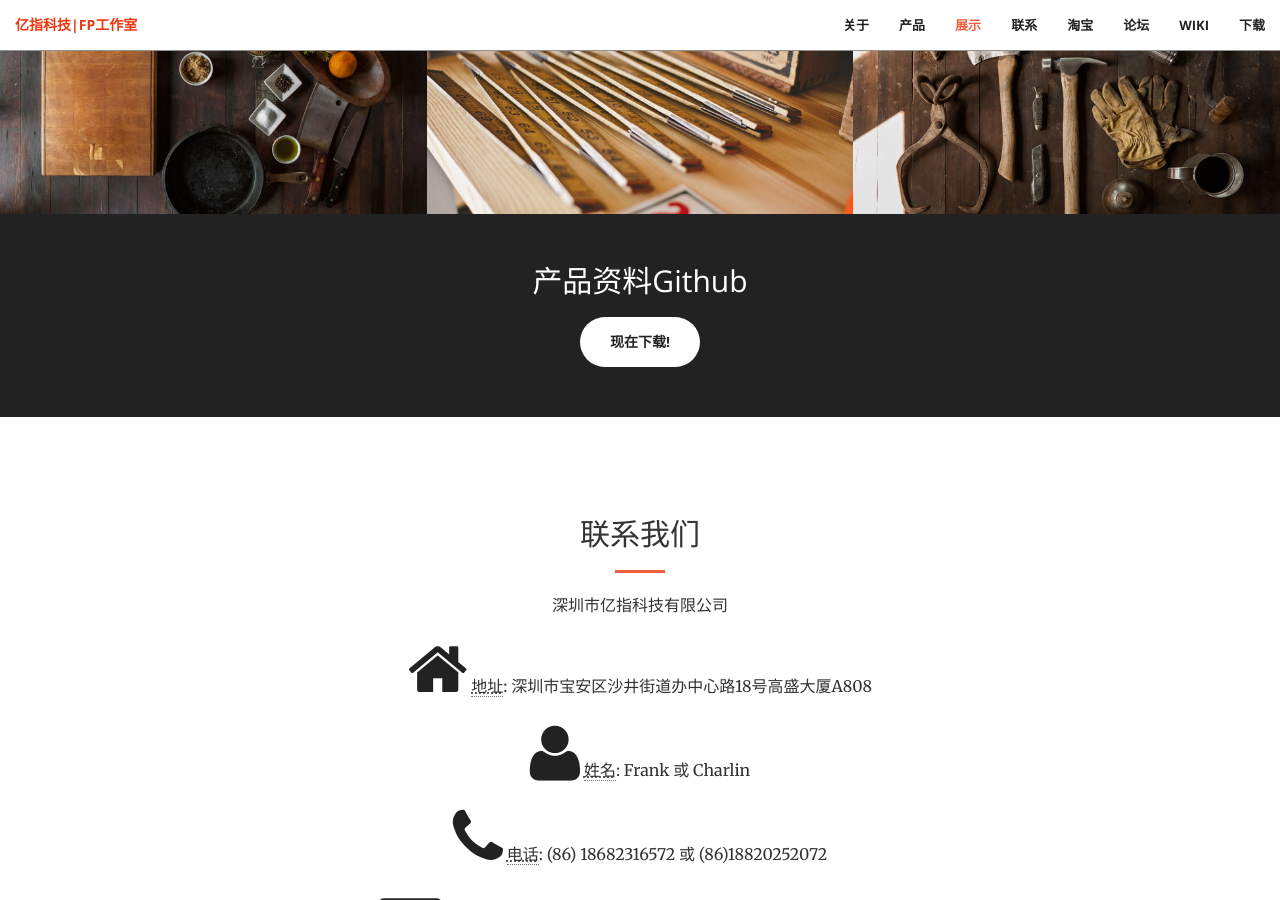
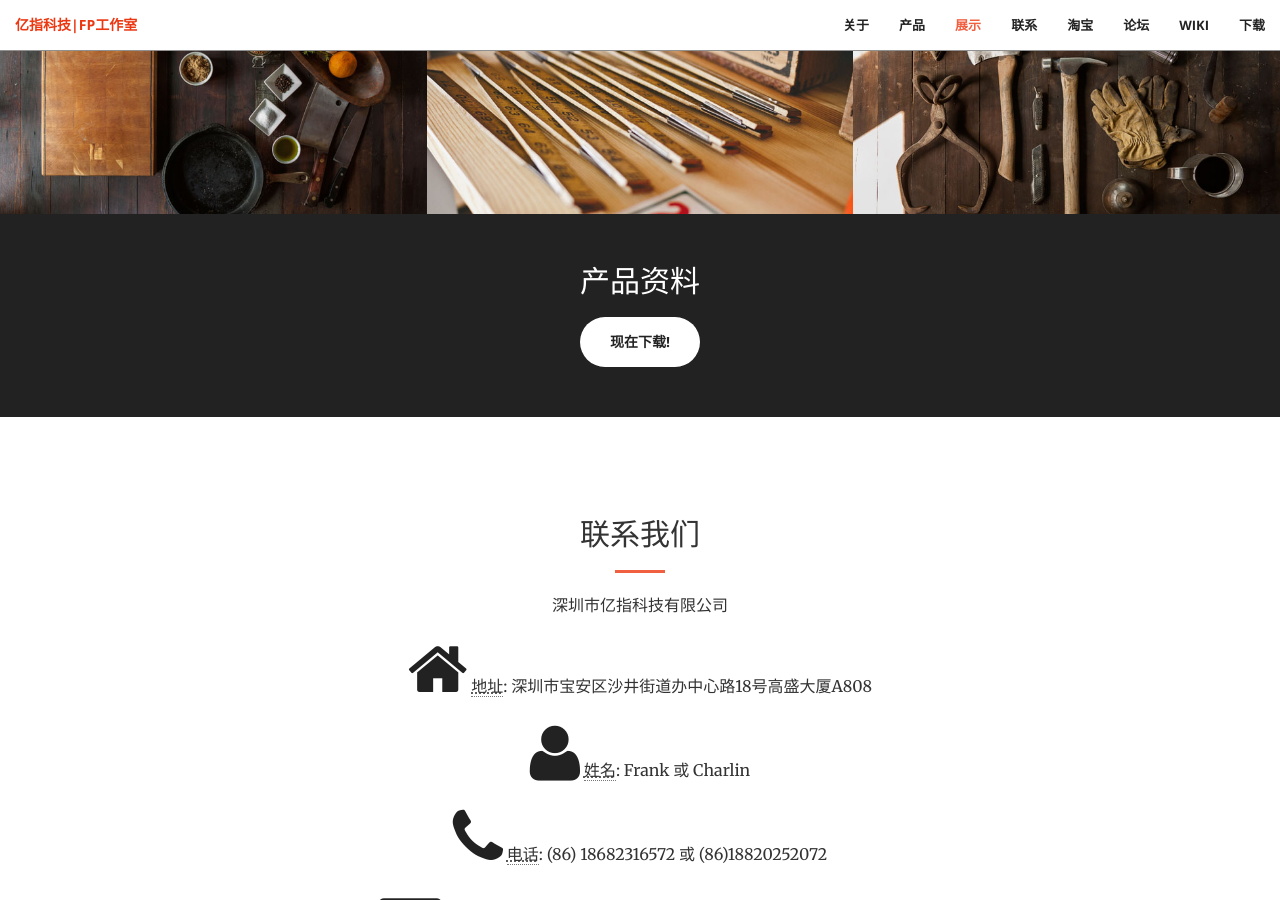
Before and after one commit to easyfp/easyfp.github.io, a Jekyll site: the page built from index.html, in a window 1280 px wide and 900 px high, scrolled down 2024 px. Built offline with Jekyll 4.4.1, drawn with Linux system fonts in a browser that asks for light colours.

Commit message:
Update aside.html

```diff
--- a/_includes/aside.html
+++ b/_includes/aside.html
@@ -1,7 +1,7 @@
   <aside class="bg-dark">
       <div class="container text-center">
           <div class="call-to-action">
-              <h2>产品资料Github</h2>
+              <h2>产品资料</h2>
               <a href="https://github.com" class="btn btn-default btn-xl wow tada">现在下载!</a>
           </div>
       </div>
```
